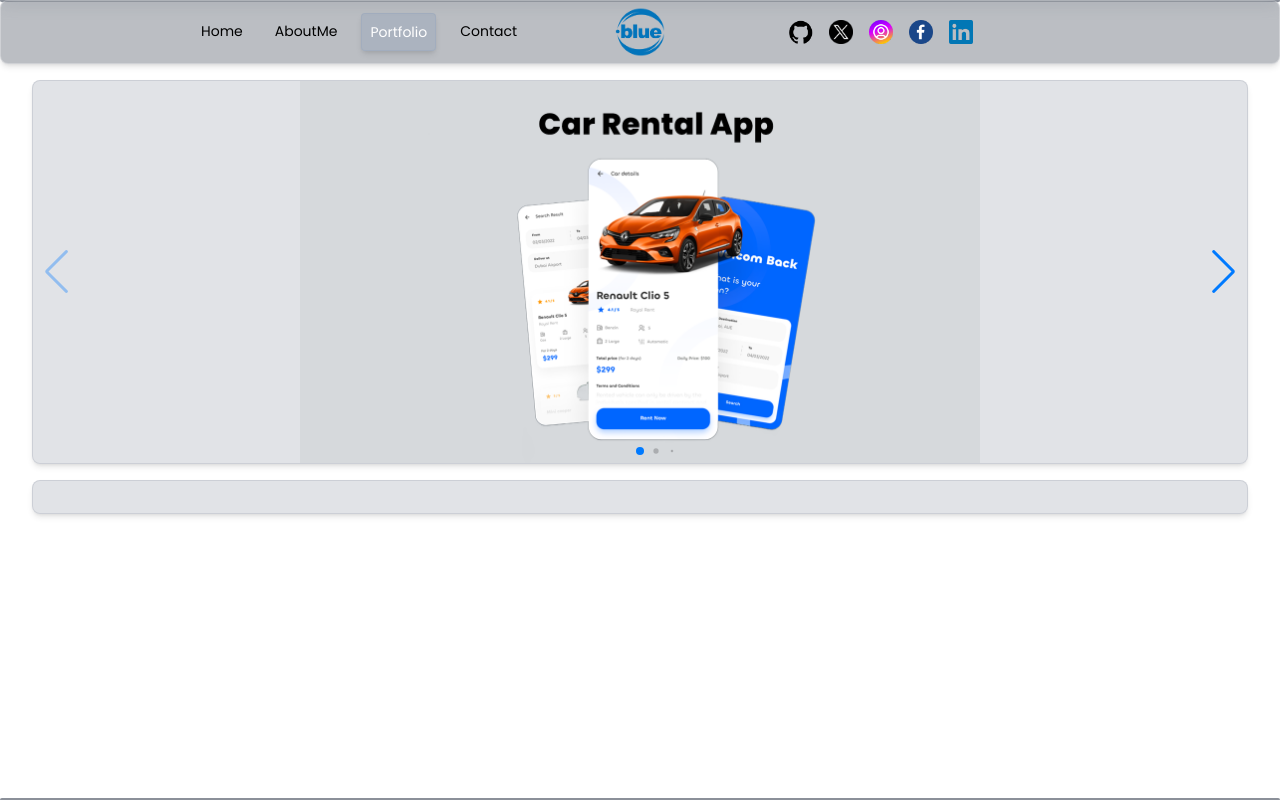
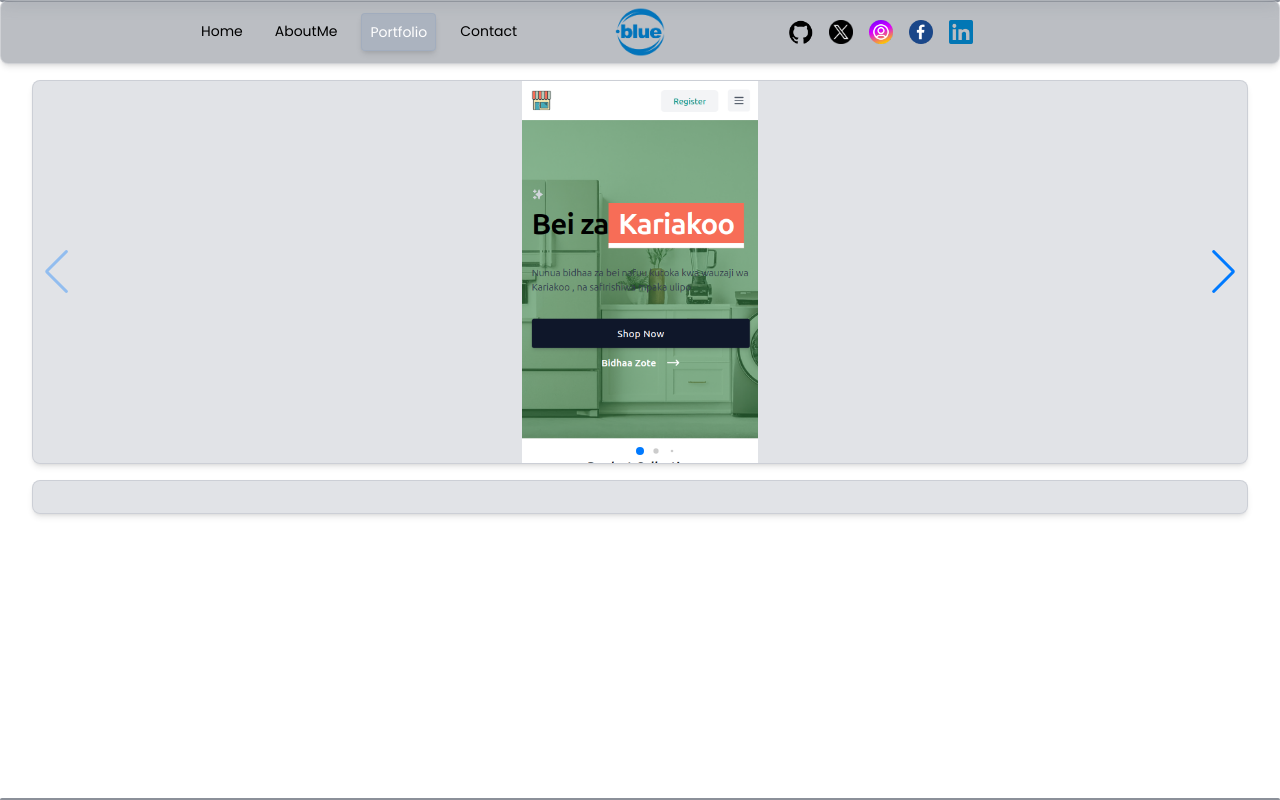
Before and after one commit to Francisnampellah/myPortfolia, a Next.js app: page /portfolio in a window 1280 px wide. Built offline with nearby package versions, Linux system fonts and the light colour scheme.

Commit message:
beizakarikoo

```diff
--- a/src/app/portfolio/page.jsx
+++ b/src/app/portfolio/page.jsx
@@ -12,8 +12,18 @@
 import "swiper/css/pagination";
 
 const tabs_data = {
-  tab1: ["/works/rentalApp.png", "/works/pcProductDesign.png", "/works/pcLogoDesign.png" ],
-  tab2: ["/works/mobLogoDesign.png", "/works/Product Design.png", "/works/mobRental.png"],
+  tab1: [
+    "/works/beizakarikoosm.png",
+    "/works/beizakarikoo.png",
+    "/works/rentalApp.png",
+    "/works/pcProductDesign.png",
+    "/works/pcLogoDesign.png",
+  ],
+  tab2: [
+    "/works/mobLogoDesign.png",
+    "/works/Product Design.png",
+    "/works/mobRental.png",
+  ],
 };
 
 const PortfolioPage = () => {
@@ -51,6 +61,13 @@
               <SwiperSlide key={index}>
                 <div className="flex h-full w-full ">
                   {isPhone ? (
+                    <a
+                      href={
+                        index == 0 || index == 1
+                          ? "https://beizakarikakoo-f3ckju19l-francisnampellahs-projects.vercel.app/"
+                          : ""
+                      }
+                    >
                       <Image
                         src={image}
                         height={621}
@@ -58,13 +75,22 @@
                         alt={image.alt}
                         className="flex justify-center items-center h-full w-full object-cover "
                       />
+                    </a>
                   ) : (
+                    <a
+                      href={
+                        index == 0 || index == 1
+                          ? "https://beizakarikakoo-f3ckju19l-francisnampellahs-projects.vercel.app/"
+                          : ""
+                      }
+                    >
                       <Image
                         src={image}
                         fill
                         alt={image.alt}
                         className="flex justify-center items-center h-full w-full object-contain "
                       />
+                    </a>
                   )}
                 </div>
               </SwiperSlide>
@@ -73,12 +99,10 @@
         </div>
       </section>
       <div className="h-fit w-full flex justify-center px-8 pt-4">
-        <div className="flex-1 h-fit lg:w-1/2 self-center flex flex-col gap-8 items-center justify-center bg-gray-400/30 rounded-lg shadow-md backdrop-blur border border-gray-400/30 p-4 ">
-         </div>
+        <div className="flex-1 h-fit lg:w-1/2 self-center flex flex-col gap-8 items-center justify-center bg-gray-400/30 rounded-lg shadow-md backdrop-blur border border-gray-400/30 p-4 "></div>
       </div>
     </motion.div>
   );
 };
 
-
 export default PortfolioPage;
```
Also changed, not shown: public/works/beizakarikoo.png (added), public/works/beizakarikoosm.png (added). Lines whose indentation alone changed are shown as unchanged.
